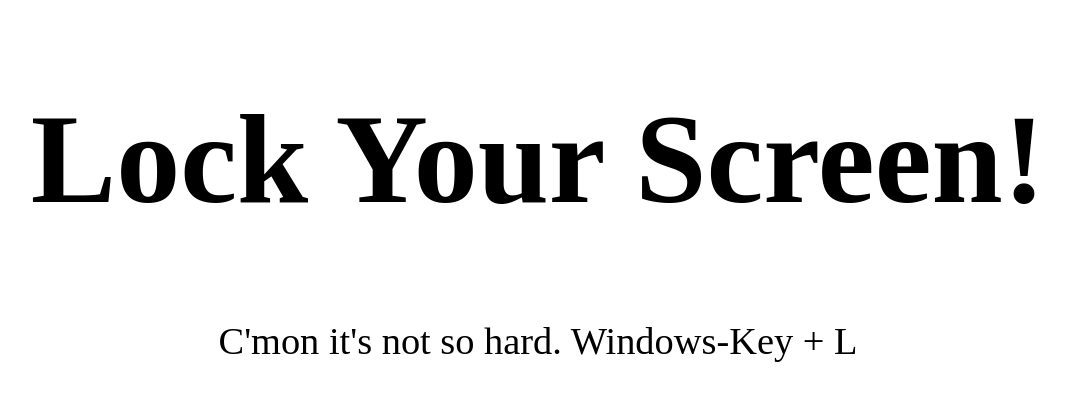
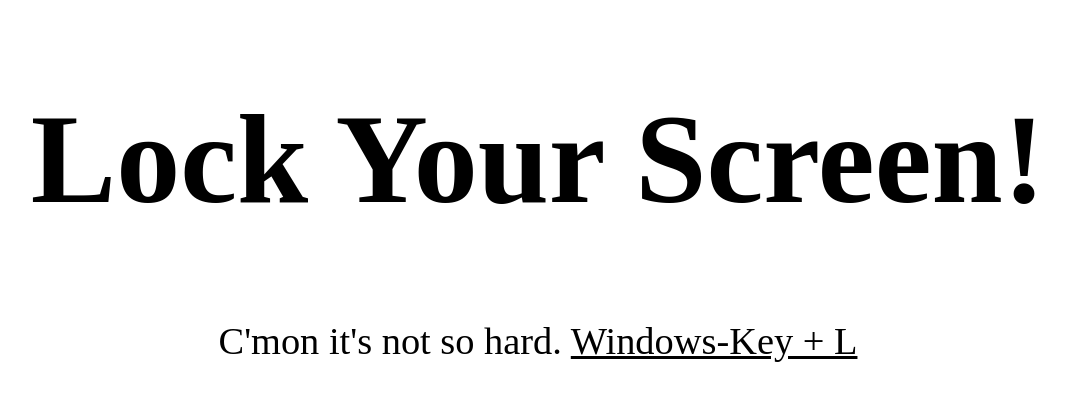
Before and after one commit to fxschaefer/lockyourscreen, a plain HTML site: page index.html in a window 1280 px wide. Shown: the whole page, without its empty margins (102-1168 px from the left). Drawn offline with Linux system fonts and the light colour scheme.

Commit message:
Update index.html

```diff
--- a/index.html
+++ b/index.html
@@ -17,7 +17,7 @@
 
 <div class="center">
   <h1>Lock Your Screen!</h1>
-  C'mon it's not so hard. Windows-Key + L
+  C'mon it's not so hard. <u>Windows-Key + L</u>
 </div>
 </body>
 </html>
```
